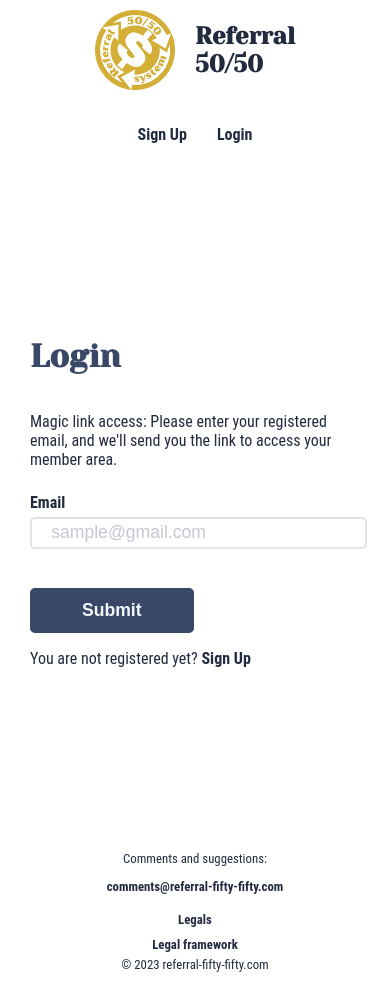
After one commit to darideveloper/referral-fifty-fifty, a Django app: page /login/ in a window 390 px wide. The commit adds this page. Run offline with Django 4.2, Linux system fonts and the light colour scheme; some libraries are stand-ins or nearby versions; some web fonts are replaced.

Commit message:
feat (login): layout & responsive & code

```diff
--- /dev/null
+++ b/apps/users/static/users/code/loading.js
@@ -0,0 +1,9 @@
+const loadingWrapper = document.querySelector('.loading-wrapper')
+
+function showLoading () {
+    // Show loading
+    loadingWrapper.classList.remove('hidden')
+    setTimeout(() => {
+      loadingWrapper.classList.remove ("transparent")
+    }, 100)
+}
--- /dev/null
+++ b/apps/users/static/users/code/login.js
@@ -0,0 +1,14 @@
+const form = document.querySelector ('form')
+
+form.addEventListener ('submit', (event) => {
+
+  // Show loading
+  event.preventDefault ()
+  showLoading ()
+
+  // Submit form
+  setTimeout(() => {
+    form.submit()
+  }, 500)
+
+})
--- a/apps/users/static/users/css/_base.sass
+++ b/apps/users/static/users/css/_base.sass
@@ -40,3 +40,60 @@ a
 
     &:hover
         color: rgba($color_b, 0.5)
+
+.input-wrapper
+    width: 100%
+    margin: 0
+    margin-top: 0.5rem
+
+    &:hover
+        .form-text
+            opacity: 1
+
+    .form-text
+        opacity: 0
+        transition-duration: 0.2s
+        font-size: 0.7rem
+        margin: 0
+        padding: 0
+        margin-top: 0.4rem
+
+    label
+        display: block
+        font-weight: bold
+        color: $color-c
+        margin: 0.3rem 0
+
+    input
+        display: block
+        font-size: 1.1rem
+        padding: 0.2rem 1.2rem
+        border-radius: 0.3rem
+        border: 2px solid rgba($color_d, 0.3)
+        width: calc(100% - 2.4rem)
+
+        &:focus
+            border: 2px solid $color_d
+            outline: none
+
+        &:hover
+            background-color: rgba($color_d, 0.05)
+
+        &::placeholder
+            color: rgba($color_b, 0.3)
+
+.loading-wrapper
+    width: 100%
+    height: 100%
+    position: absolute
+    top: 0
+    left: 0
+    background-color: #fff
+    z-index: 2
+    display: flex
+    align-items: center
+    justify-content: center
+    transition-duration: 0.3s
+
+    .loading
+        width: 50px
--- /dev/null
+++ b/apps/users/static/users/css/_login.sass
@@ -0,0 +1,21 @@
+main.login
+    position: relative
+
+    .content
+        width: 440px
+        margin: 0 auto
+        min-height: 69vh
+        display: flex
+        flex-direction: column
+        justify-content: center
+        align-items: flex-start
+        padding: 0 20px
+
+        form
+            width: 100%
+
+        .btn.cta
+            margin-top: 20px
+
+        @media screen and (max-width: 500px)
+            width: 90%
--- a/apps/users/static/users/css/style.css
+++ b/apps/users/static/users/css/style.css
@@ -38,6 +38,64 @@ a {
 }
 a:hover {
   color: rgba(57, 72, 103, 0.5);
+}
+
+.input-wrapper {
+  width: 100%;
+  margin: 0;
+  margin-top: 0.5rem;
+}
+.input-wrapper:hover .form-text {
+  opacity: 1;
+}
+.input-wrapper .form-text {
+  opacity: 0;
+  transition-duration: 0.2s;
+  font-size: 0.7rem;
+  margin: 0;
+  padding: 0;
+  margin-top: 0.4rem;
+}
+.input-wrapper label {
+  display: block;
+  font-weight: bold;
+  color: #212A3E;
+  margin: 0.3rem 0;
+}
+.input-wrapper input {
+  display: block;
+  font-size: 1.1rem;
+  padding: 0.2rem 1.2rem;
+  border-radius: 0.3rem;
+  border: 2px solid rgba(155, 164, 181, 0.3);
+  width: calc(100% - 2.4rem);
+}
+.input-wrapper input:focus {
+  border: 2px solid #9BA4B5;
+  outline: none;
+}
+.input-wrapper input:hover {
+  background-color: rgba(155, 164, 181, 0.05);
+}
+.input-wrapper input::placeholder {
+  color: rgba(57, 72, 103, 0.3);
+}
+
+.loading-wrapper {
+  width: 100%;
+  height: 100%;
+  position: absolute;
+  top: 0;
+  left: 0;
+  background-color: #fff;
+  z-index: 2;
+  display: flex;
+  align-items: center;
+  justify-content: center;
+  transition-duration: 0.3s;
+}
+.loading-wrapper .loading {
+  width: 50px;
 }
 
 #header {
@@ -308,4 +308,29 @@ main.error h1 {
   height: calc(100vh - 150px - 143px);
 }
 
+main.login {
+  position: relative;
+}
+main.login .content {
+  width: 440px;
+  margin: 0 auto;
+  min-height: 69vh;
+  display: flex;
+  flex-direction: column;
+  justify-content: center;
+  align-items: flex-start;
+  padding: 0 20px;
+}
+main.login .content form {
+  width: 100%;
+}
+main.login .content .btn.cta {
+  margin-top: 20px;
+}
+@media screen and (max-width: 500px) {
+  main.login .content {
+    width: 90%;
+  }
+}
+
 /*# sourceMappingURL=style.css.map */
--- a/apps/users/static/users/css/style.sass
+++ b/apps/users/static/users/css/style.sass
@@ -9,3 +9,4 @@
 @import 'error'
 @import 'index'
 @import 'activate'
+@import 'login'
--- a/apps/users/templates/users/activate.html
+++ b/apps/users/templates/users/activate.html
@@ -3,6 +3,6 @@
 {% block content %}
 <div class="activate">
   <h1>Your accout is now active</h1>
-  <a class="btn cta" href="/">Go to Home</a>
+  <a class="btn cta" href="/login">Go to Login page</a>
 </div>
 {% endblock %}
--- /dev/null
+++ b/apps/users/templates/users/login.html
@@ -0,0 +1,21 @@
+{% extends "./template.html" %}
+
+{% block content %}
+<div class="content">
+  <h1>Login</h1>
+  <p>Magic link access: Please enter your registered email, and we'll send you the link to access your member area.</p>
+  <form action="." method="post">
+
+    {% csrf_token %}
+
+    <div class="input-wrapper email">
+      <label for="email">Email</label>
+      <input type="email" name="email" id="email" placeholder="sample@gmail.com" aria-describedby="emailHelp" required>
+      <p id="emailHelp" class="form-text">The same email you used to register</p>
+    </div>
+
+    <input type="submit" value="Submit" class="btn cta">
+    <p>You are not registered yet? <a href="/register">Sign Up</a></p>
+  </form>
+</div>
+{% endblock %}
--- a/apps/users/templates/users/register.html
+++ b/apps/users/templates/users/register.html
@@ -9,10 +9,6 @@
 
   <h1>Sign Up</h1>
   <p>Fill in the form to get instant access</p>
-
-  <div class="loading-wrapper hidden transparent">
-    <img class="loading" src="{% static 'users/imgs/spinner.gif' %}" alt="Loading">
-  </div>
 
   <form action="." method="post">
     {% csrf_token %}
@@ -77,7 +73,7 @@
 
     <input type="submit" value="Submit" class="btn cta">
 
-    <p class="form-text login">Already have an account? <a href="#">Login</a></p>
+    <p class="form-text login">Already have an account? <a href="/login">Login</a></p>
 
   </form>
 </div>
--- a/apps/users/templates/users/template.html
+++ b/apps/users/templates/users/template.html
@@ -52,6 +52,9 @@
   </header>
 
   <main class="{{subtitle}} container">
+    <div class="loading-wrapper hidden transparent">
+      <img class="loading" src="{% static 'users/imgs/spinner.gif' %}" alt="Loading">
+    </div>
     {% block content %}
     {% endblock %}
   </main>
@@ -84,10 +87,6 @@
   <!-- Alerts -->
   <script src="https://cdn.jsdelivr.net/npm/sweetalert2@11"></script>
 
-  <!-- Custom code page -->
-  {% if default_script %}
-  <script src="{% static 'users/code/{{subtitle}}.js' %}"></script>
-  {% endif %}
 
   <!-- get error and info from django -->
   <script>
@@ -98,8 +97,16 @@
   <!-- Custom alerts from django -->
   <script src="{% static 'users/code/alerts.js' %}"></script>
 
+  <!-- manage loading spinner -->
+  <script src="{% static 'users/code/loading.js' %}"></script>
+
   {% block extrajs %}
   {% endblock %}
+
+  <!-- Custom code page -->
+  {% if default_script %}
+  <script src="{% static 'users/code/'|add:subtitle|add:'.js' %}"></script>
+  {% endif %}
 
 </body>
 
--- a/apps/users/urls.py
+++ b/apps/users/urls.py
@@ -8,4 +8,6 @@ urlpatterns = [
     path ("register/", views.Register.as_view(), name="register"),
     path ("activate/<hash>", views.Activate.as_view(), name="activate"),
     path ("404", views.error404Preview, name="404"),
+    path ("login/", views.Login.as_view(), name="login"),
+    path ("login/<hash>", views.Login.as_view(), name="login"),
 ]
--- a/apps/users/views.py
+++ b/apps/users/views.py
@@ -3,9 +3,8 @@ from django.shortcuts import render
 from django.http import HttpResponseRedirect, JsonResponse
 from users import models
 from core.wrappers import validate_token
-from django.core.mail import EmailMultiAlternatives
-from django.utils.html import strip_tags
-from referralfiftyfifty.settings import EMAIL_HOST_USER, HOST
+from referralfiftyfifty.settings import HOST
+from core.emails import submit_email
 
 class Index (View):
     """ Home wep app page """
@@ -141,21 +140,8 @@ class Register (View):
 
         # Submit activation link by email
         activation_link = f"{HOST}/activate/{user.hash}"
-        if activation_link.startswith("localhost"):
-            activation_link_href = f"http://{activation_link}"
-        else:
-            activation_link_href = f"https://{activation_link}"
-
-        html_content = f'<p>Click here to complete your registration: <a href="{activation_link_href}"> {activation_link}</p>'
-        text_content = strip_tags(html_content)
-        msg = EmailMultiAlternatives(
-            "Complete your registration",
-            text_content,
-            EMAIL_HOST_USER,
-            [email],
-        )
-        msg.attach_alternative(html_content, "text/html")
-        msg.send()
+        html_content = f'<p>Click here to complete your registration: <a href="{activation_link}"> {activation_link}</p>'
+        submit_email ("Complete your registration", html_content, email)
 
         # redirect user to home page
         return render (request, "users/register.html", {
@@ -190,3 +176,69 @@ class Activate (View):
             "subtitle": "Activate",
             "name": user.name
         })
+
+class Login (View):
+    """ Login with dynamic link by email """
+
+    subtitle = "login"
+    default_script = True
+
+    def get (self, request):
+        """ render rgister form """
+
+        # Render success template
+        return render (request, "users/login.html", {
+            "subtitle": Login.subtitle,
+            "default_script": Login.default_script
+        })
+
+    def post (self, request):
+        """ Validate login """
+
+        # Get email from post data
+        email = request.POST.get ("email", None)
+
+        # Validate user
+        users_match = models.User.objects.filter(email=email, active=True)
+        if not users_match:
+
+            # reaload page with error
+            return render (request, "users/login.html", {
+                "error": "Email not found|Please check your email and try again",
+                "subtitle": Login.subtitle,
+                "default_script": Login.default_script
+            })
+
+        user = users_match.first()
+
+        # Submit magic login link
+        login_code = models.LoginCodes.objects.create (
+            user=user
+        )
+        login_link = f"{HOST}/login-code/{login_code.hash}"
+        html_content = f'<p>Click here to login: <a href="{login_link}"> {login_link}</p>'
+        submit_email ("Login link referral fifty fifty", html_content, email)
+
+        return render (request, "users/login.html", {
+            "info": "Check you email|We send you a magic link to login",
+            "subtitle": Login.subtitle,
+            "default_script": Login.default_script
+        })
+
+# # Get login code
+# login_code_math = models.LoginCodes.objects.filter(hash=hash)
+# if not login_code_math:
+#     # redirect to not found
+#     return HttpResponseRedirect ("/404")
+
+# user = login_code_math.first().user
+
+# # Validate if the user is activate
+
+
+# # Activate user
+# user.active = True
+# user.save ()
+
+# # Save login cookie
+# request.session["user"] = user.id
```
Also changed, not shown: other parts of apps/users/static/users/css/style.css (+0 -58 lines), apps/core/emails.py (added, +18 -0 lines), apps/users/models.py (+12 -0 lines), apps/users/static/users/code/register.js (+2 -7 lines), apps/users/static/users/css/_register.sass (+0 -57 lines), apps/users/migrations/0010_logincodes.py (added), 2 other files.
